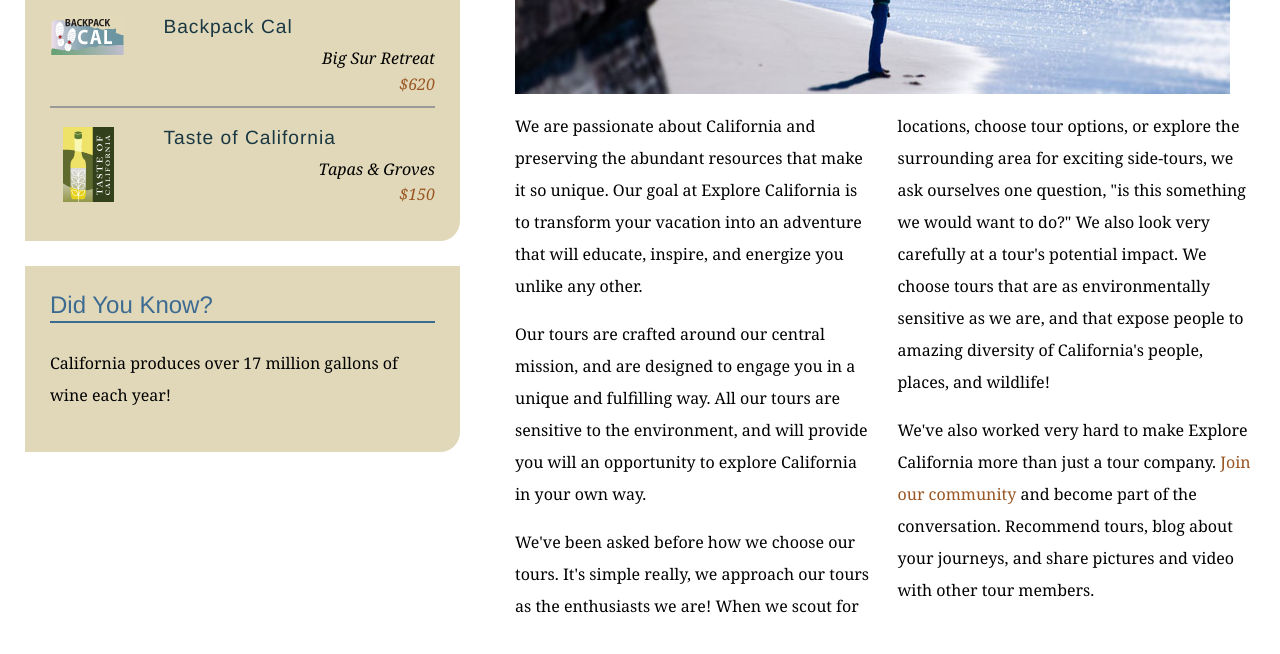
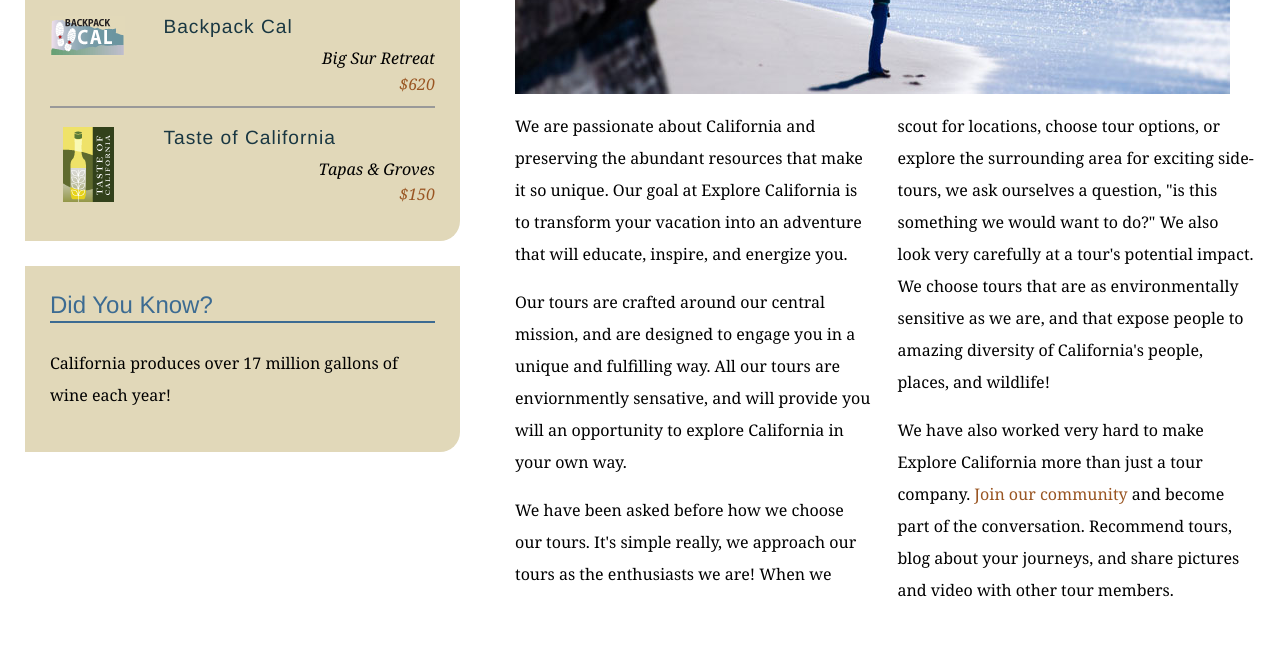
Before and after one commit to danbfox/explore_california, a plain HTML site: page mission.html in a window 1280 px wide. Shown: the part 590-1244 px from the top of the page. Drawn offline with Linux system fonts and the light colour scheme.

Commit message:
Text eidts on misson page

```diff
--- a/mission.html
+++ b/mission.html
@@ -62,10 +62,10 @@
           <h1>Who we are</h1>
           <img src="assets/images/mission_look.jpg" alt="Looking out at the Pacific" class="articleImage" />
           <div class="multiCol">
-            <p>We are passionate about California and preserving the abundant resources that make it so unique. Our goal at Explore California is to transform your vacation into an adventure that will educate, inspire, and energize you unlike any other.</p>
-            <p>Our tours are crafted around our central mission, and are designed to engage you in a unique and fulfilling way. All our tours are sensitive to the environment, and will provide you will an opportunity to explore California in your own way.</p>
-            <p>We've been asked before how we choose our tours. It's simple really, we approach our tours as the enthusiasts we are! When we scout for locations, choose tour options, or explore the surrounding area for exciting side-tours, we ask ourselves one question, &quot;is this something we would want to do?&quot; We also look very carefully at a tour's potential impact. We choose tours that are as environmentally sensitive as we are, and that expose people to amazing diversity of California's people, places, and wildlife!</p>
-            <p>We've also worked very hard to make Explore California more than just a tour company. <a href="explorers/join.html">Join our community</a> and become part of the conversation. Recommend tours, blog about your journeys, and share pictures and video with other tour members.</p>
+            <p>We are passionate about California and preserving the abundant resources that make it so unique. Our goal at Explore California is to transform your vacation into an adventure that will educate, inspire, and energize you.</p>
+            <p>Our tours are crafted around our central mission, and are designed to engage you in a unique and fulfilling way. All our tours are enviornmently sensative, and will provide you will an opportunity to explore California in your own way.</p>
+            <p>We have been asked before how we choose our tours. It's simple really, we approach our tours as the enthusiasts we are! When we scout for locations, choose tour options, or explore the surrounding area for exciting side-tours, we ask ourselves a question, &quot;is this something we would want to do?&quot; We also look very carefully at a tour's potential impact. We choose tours that are as environmentally sensitive as we are, and that expose people to amazing diversity of California's people, places, and wildlife!</p>
+            <p>We have also worked very hard to make Explore California more than just a tour company. <a href="explorers/join.html">Join our community</a> and become part of the conversation. Recommend tours, blog about your journeys, and share pictures and video with other tour members.</p>
           </div>
         </div>
       </div>
```
